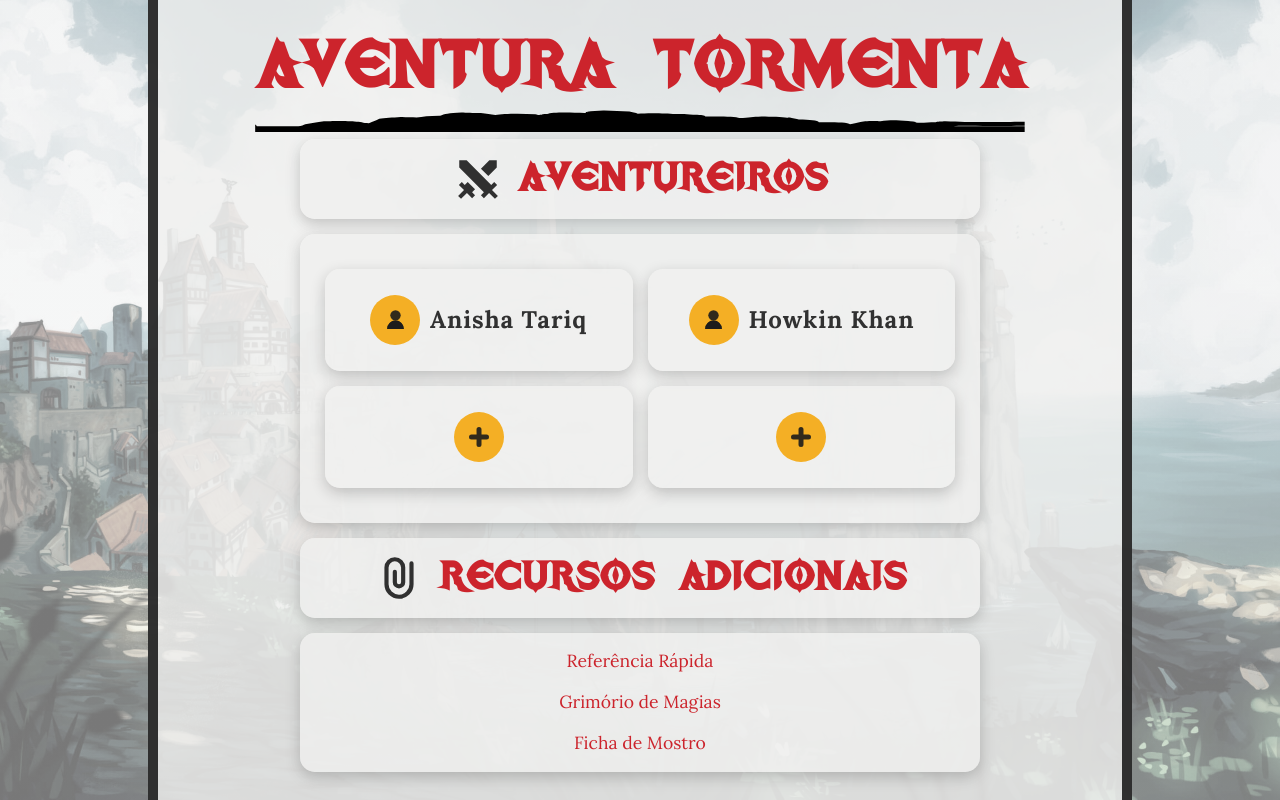
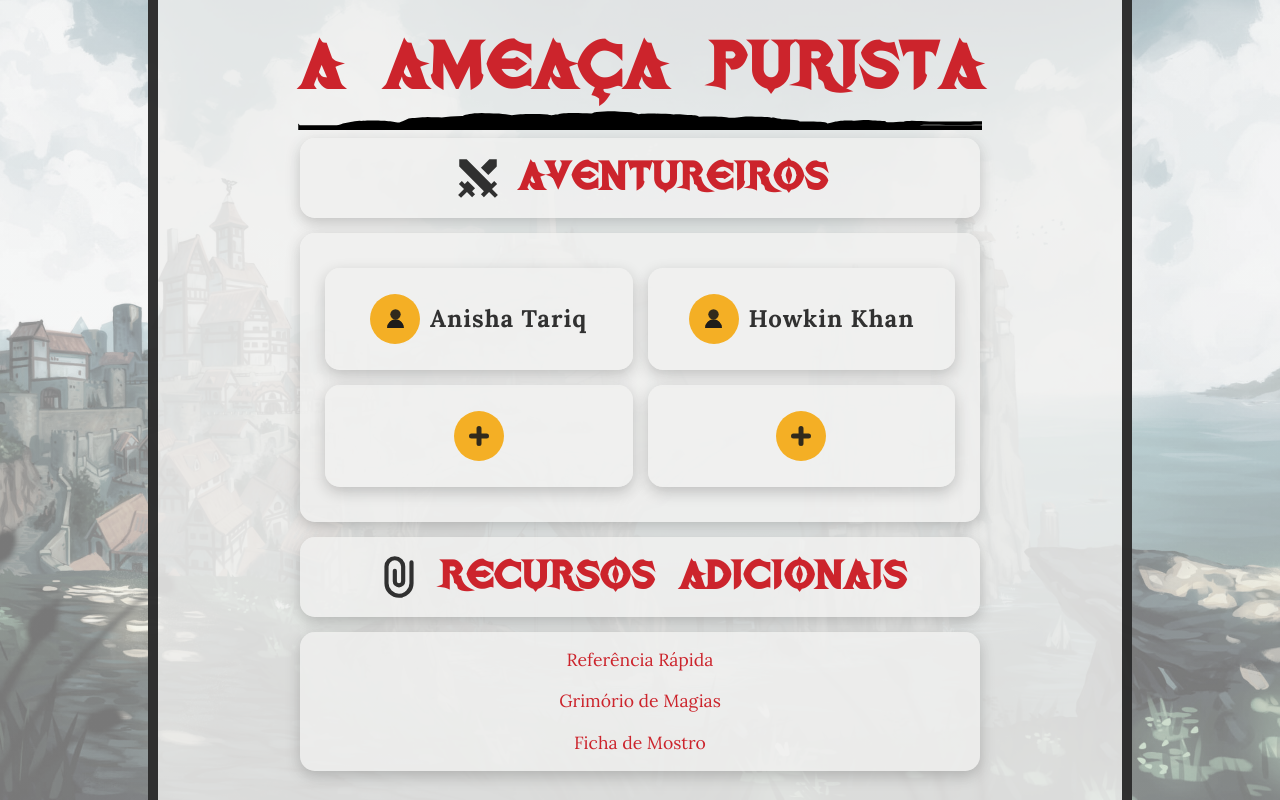
Before and after one commit to line-em/tormenta-party, a Next.js app: page / in a window 1280 px wide. Built offline with nearby package versions, Linux system fonts and the light colour scheme; no server answers.

Commit message:
Adicionando o nome de aventura =D

```diff
--- a/src/app/layout.js
+++ b/src/app/layout.js
@@ -52,7 +52,7 @@ export default function RootLayout({ children }) {
 		>
 			<body>
 				<main>
-					<TitleHeading>Aventura Tormenta</TitleHeading>
+					<TitleHeading>A ameaça purista</TitleHeading>
 					<AuthContextProvider>{children}</AuthContextProvider>
 				</main>
 			</body>
```
